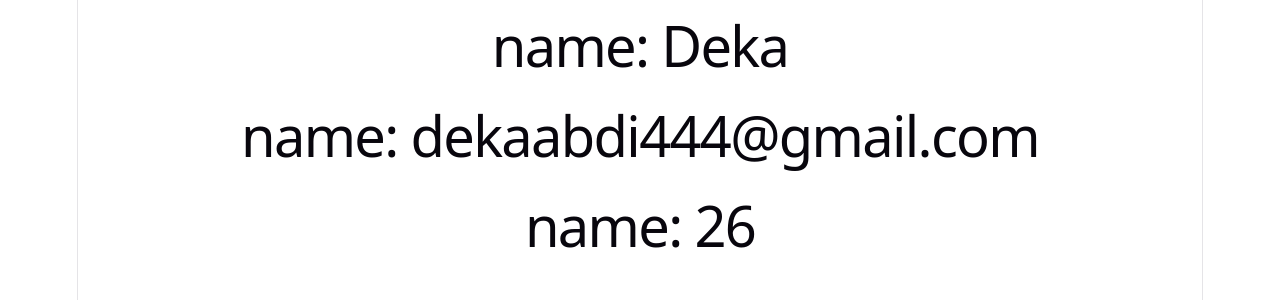
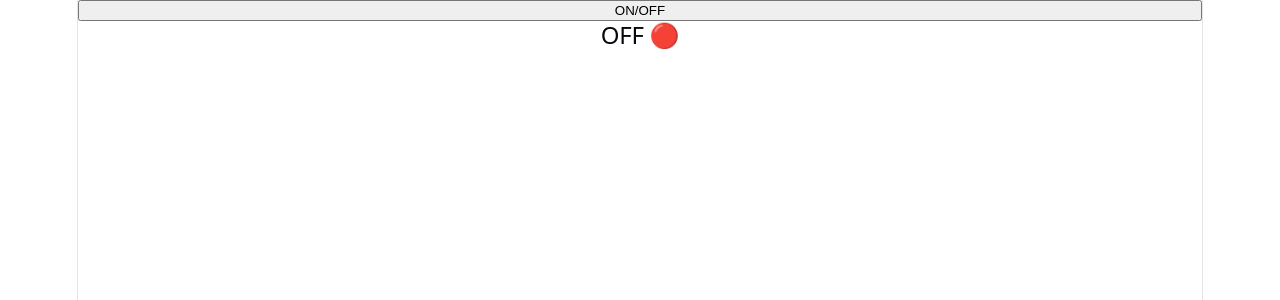
Before and after one commit to Deka4959/React-Exercise, a React (Vite) app: page / in a window 1280 px wide. Shown: the top 300 px of the page. Built offline with nearby package versions, Linux system fonts and the light colour scheme.

Commit message:
Initial Vite exercise 4  React

```diff
--- a/src/App.jsx
+++ b/src/App.jsx
@@ -1,22 +1,31 @@
 
-import  UserCard from './UserCard'
+import { useState } from "react";
+
 
 function App() {
+
+
+  const [isOn , setIsOn] = useState(false)
+const ToggoleChange=()=>{
+setIsOn(!isOn)
+
+};
+
+
+
+  return (
+
+    <>
+<button onClick={ToggoleChange}>ON/OFF</button>
+
+<h2>{isOn ? "ON 🟢" : " OFF 🔴"}</h2>
 
 
 
 
 
-  return (
-<>
-    <UserCard  name  = "Deka"/>
-     <UserCard  name = "dekaabdi444@gmail.com"/>
-     <UserCard  name = "26"/>
 
-
-
-</>
-
+    </>
 
   );
 }
```
Also changed, not shown: src/Blogg.jsx (deleted, +0 -37 lines).
